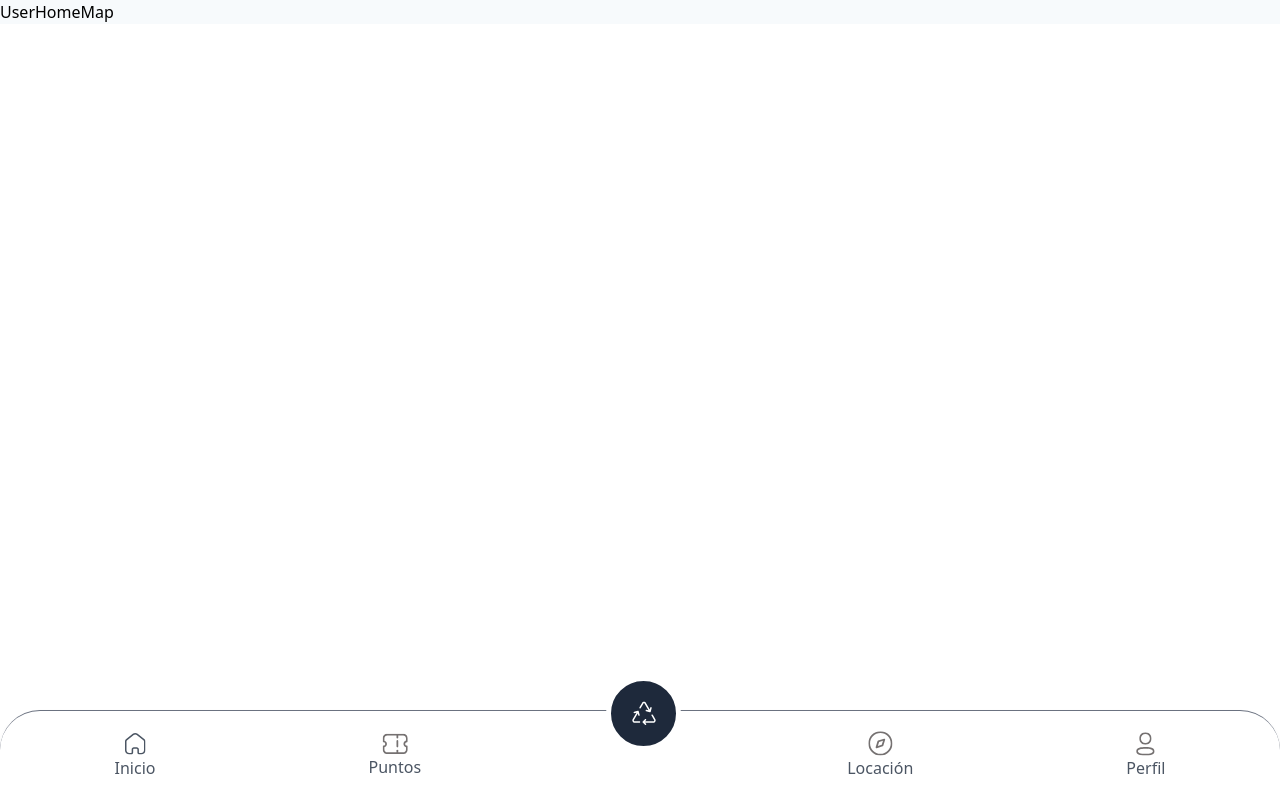
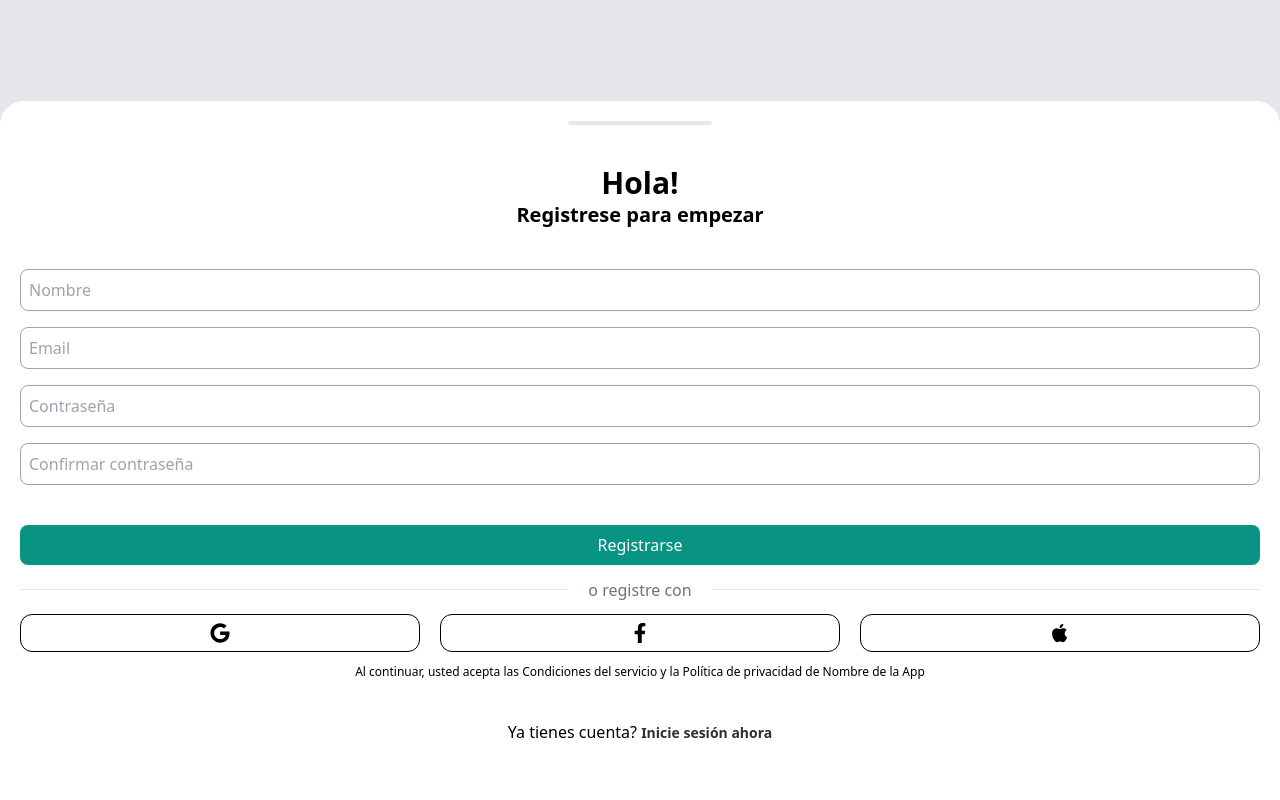
Before and after one commit to No-Country/s13-08-N-node-react, a React (Vite) app in the folder client/: page /auth/register in a window 1280 px wide. Before the commit this address led to /user. Built offline with nearby package versions, Linux system fonts and the light colour scheme.

Commit message:
feat: routes  protected when is Login

```diff
--- a/client/package.json
+++ b/client/package.json
@@ -12,11 +12,13 @@
   },
   "dependencies": {
     "apexcharts": "^3.46.0",
+    "axios": "^1.6.7",
     "classnames": "^2.5.1",
     "leaflet": "^1.9.4",
     "react": "^18.2.0",
     "react-apexcharts": "^1.4.1",
     "react-dom": "^18.2.0",
+    "react-hook-form": "^7.50.1",
     "react-icons": "^5.0.1",
     "react-leaflet": "^4.2.1",
     "react-router-dom": "^6.22.0",
--- /dev/null
+++ b/client/src/api/auth.js
@@ -0,0 +1,4 @@
+import axios from 'axios';
+
+const API = 'http://localhost:3000';
+export const registerRequest = user => axios.post(`${API}/authUser`, user)
--- a/client/src/pages/auth/Register.jsx
+++ b/client/src/pages/auth/Register.jsx
@@ -4,11 +4,39 @@ import { FaGoogle, FaFacebookF } from 'react-icons/fa';
 
 import { RiAppleFill } from 'react-icons/ri';
 import { useAuthStore } from '../../stores/auth.store';
+import { useForm } from 'react-hook-form';
+import { registerRequest } from '../../api/auth';
 
 export default function Register() {
 
+  // const handleSubmit = (e) => {
+  //   e.preventDefault()
+  //   try{
+  //     const response = fetch('http://localhost:3000/authUser', {
+  //       method: 'POST',
+  //       headers: {
+  //         'Content-Type': 'application/json'
+  //       },
+  //       body: JSON.stringify({
+  //         nombre: e.target[0].value,
+  //         email: e.target[1].value,
+  //         password: e.target[2].value,
+  //         confirmPassword: e.target[3].value
+  //       })
+  //     })
+  //     if(response.status === 201){
+  //       console.log('Usuario registrado')
+  //     }else{
+  //       console.log('Error al registrar usuario')
+  //     }
+  //   }catch(error){
+  //     console.error(error)
+  //   }
+  // }
+
+  const { register, handleSubmit } = useForm()
+
   const isAuth = useAuthStore(state => state.isAuth)
-
   if (isAuth) {
     return <Navigate to="/user" />
   }
@@ -20,18 +48,29 @@ export default function Register() {
         <span className="text-xl font-bold text-center">Registrese para empezar</span>
       </p>
 
-      <form className="flex flex-col gap-y-10">
+      <form className="flex flex-col gap-y-10" onSubmit={handleSubmit(async values => {
+        console.log(values)
+        const res = await registerRequest(values)
+        console.log(res)
+      })}>
         <div className="flex flex-col gap-y-4">
-          <input type="text" placeholder="Nombre" className="border border-gray-400 p-2 rounded-lg" />
-          <input type="text" placeholder="Email" className="border border-gray-400 p-2 rounded-lg" />
-          <input type="password" placeholder="Contraseña" className="border border-gray-400 p-2 rounded-lg" />
-          <input type="password" placeholder="Confirmar contraseña" className="border border-gray-400 p-2 rounded-lg" />
+          <input type="text" placeholder="Nombre" className="border border-gray-400 p-2 rounded-lg"
+            {...register('nombre', { required: true })}
+            />
+          <input type="text" placeholder="Email" className="border border-gray-400 p-2 rounded-lg"
+            {...register('email', { required: true })}
+            />
+          <input type="password" placeholder="Contraseña" className="border border-gray-400 p-2 rounded-lg"
+            {...register('password', { required: true })}
+            />
+          <input type="password" placeholder="Confirmar contraseña" className="border border-gray-400 p-2 rounded-lg"
+            {...register('confirmPassword', { required: true })}
+          />
         </div>
 
         <div className="flex flex-col gap-y-3">
-          <Link to="/#" className="bg-greenMain text-white rounded-lg py-2 text-center text-base block">
-            Registrarse
-          </Link>
+          <input type="submit" value="Registrarse" className="bg-greenMain text-white rounded-lg py-2 text-center text-base block"/>
+          {/* <Link to="/#" className="bg-greenMain text-white rounded-lg py-2 text-center text-base block">Registrarse</Link> */}
           <span className="my-3">
             <hr />{' '}
             <span className="flex justify-center relative">
--- a/client/src/stores/auth.store.jsx
+++ b/client/src/stores/auth.store.jsx
@@ -1,9 +1,15 @@
 import { create } from "zustand";
 
 export const useAuthStore = create((set) => ({
-    isAuth: true,
+    isAuth: false,
     email: '',
     setEmail: (value) => set({ email: value }),
     password: '',
-    setPassword: (value) => set({ password: value})
+    setPassword: (value) => set({ password: value}),
+
+    user: {}
+    // setUser: (value) => set({ user: value }),
+    // token: localStorage.getItem('token' || ''),
+    // setToken: (value) => {localStorage},
+    // navigate: useNavigate(),
 }))
```
Also changed, not shown: client/src/stores/storages/mongoDB.storage.jsx (deleted), 1 other file (tests, documents, lock files or other folders).
